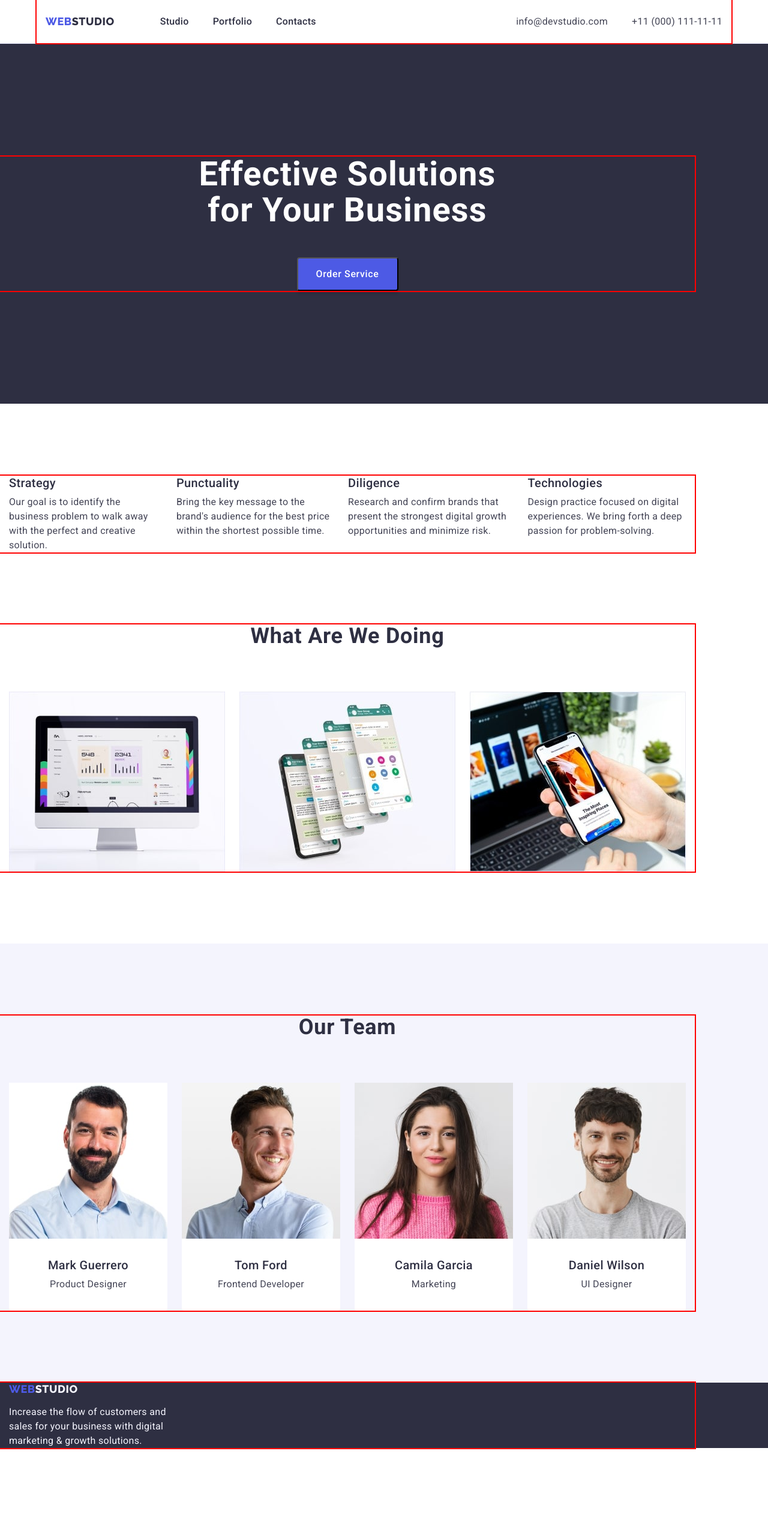
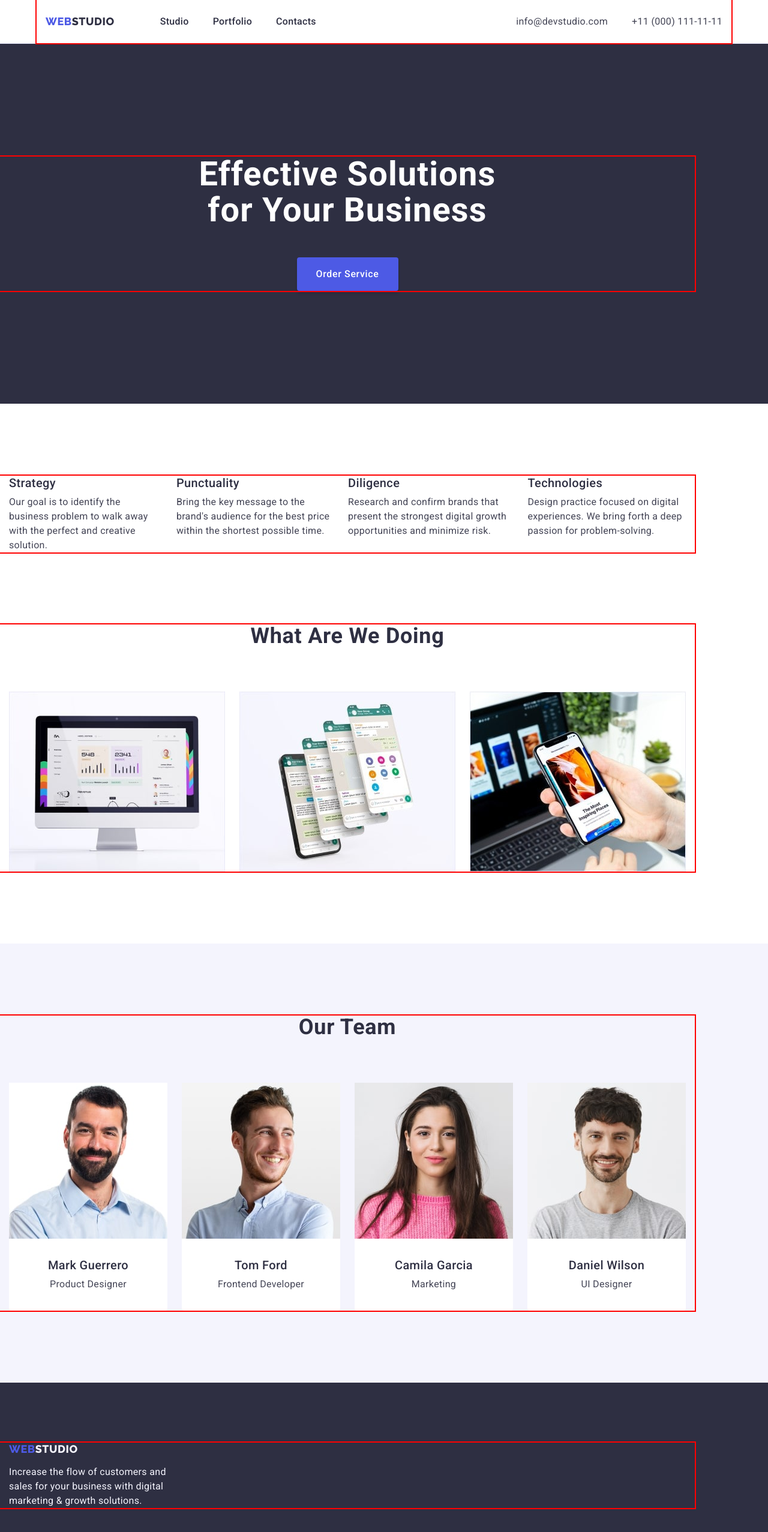
Before and after one commit to YarynaY/goit-markup-hw-03, a plain HTML site: page index.html in a window 1280 px wide. Shown: the whole page at 60% size. Before the commit the page ends 2426 px from the top, so only its background shows below. Drawn offline with nearby package versions, Linux system fonts and the light colour scheme.

Commit message:
goit-markup-hw-03

```diff
--- a/css/styles.css
+++ b/css/styles.css
@@ -171,14 +171,14 @@ font-size: 16px;
 line-height: 1.5;
 letter-spacing: 0.04em;
 color: var(--button-order-color);
-bottom: none;
+display: block;
+min-width: 169px;
+height: 56px;
+border: none;
 box-shadow: 0px 4px 4px rgba(0, 0, 0, 0.15);
 border-radius: 4px;
-display: block;
 margin-right: auto;
 margin-left: auto;
-min-width: 169px;
-height: 56px;
 cursor: pointer;
 }
 .button-order:hover,
@@ -260,10 +260,11 @@ border-radius: 0px 0px 4px 4px;
 }
 /* footer */
 .footer {
-background-color: var(--footer-background)}
+background-color: var(--footer-background);
+padding: 100px 0;
+}
 .footer-logo-studio {
 color: var(--footer-logo-color);
-padding: 100px 0;
 }
 .footer-logo {
 color:  #4D5AE5;
```
